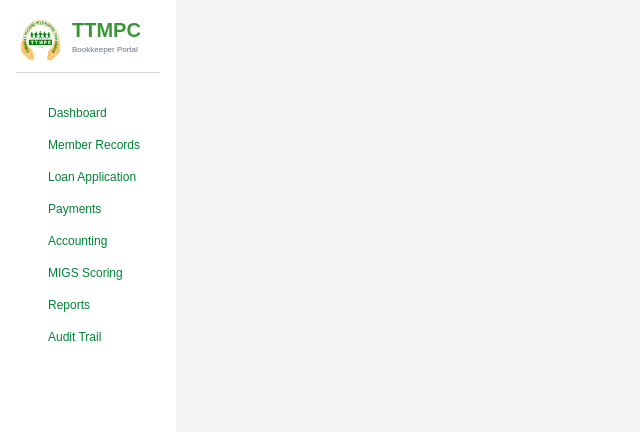
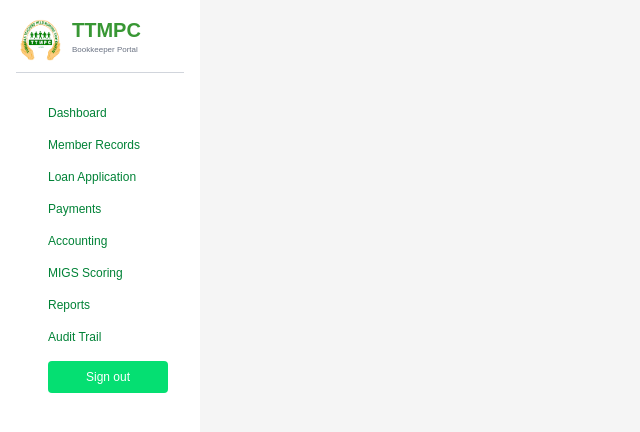
Before and after one commit to Gtabs2004/TTMPC-THESIS, a React (Vite) app in the folder TTMPC_THESIS/: page /dashboard in a window 1280 px wide. Shown: the top 432 px of the page, without its empty margins (0-640 px from the left). Built offline with nearby package versions, Linux system fonts and the light colour scheme; no server answers.

Commit message:
Update bookkeeperDashboard.jsx

```diff
--- a/TTMPC_THESIS/src/Bookkeeper/Components/bookkeeperDashboard.jsx
+++ b/TTMPC_THESIS/src/Bookkeeper/Components/bookkeeperDashboard.jsx
@@ -18,7 +18,7 @@ const Dashboard = () => {
   };
   console.log(session);
   return (
-    <aside className="bg-white h-screen w-44  p-4">
+    <aside className="bg-white h-screen w-50  p-4">
       <div className="flex flex-row items-start gap-2">
         <img src="src/assets/img/ttmpc logo.png" className="h-12 w-auto"></img>
         <div className="flex flex-col">
@@ -52,8 +52,15 @@ const Dashboard = () => {
           <a href="#" className="text-green-700 text-xs">
           Audit Trail
           </a>
+           <button
+          onClick={handleSignOut}
+          className="hover:cursor-pointer rounded p-2 text-xs bg-green-400 text-white text-center"
+        >
+          Sign out
+        </button>
           </nav>
     </aside>
+
   );
 };
 
```
